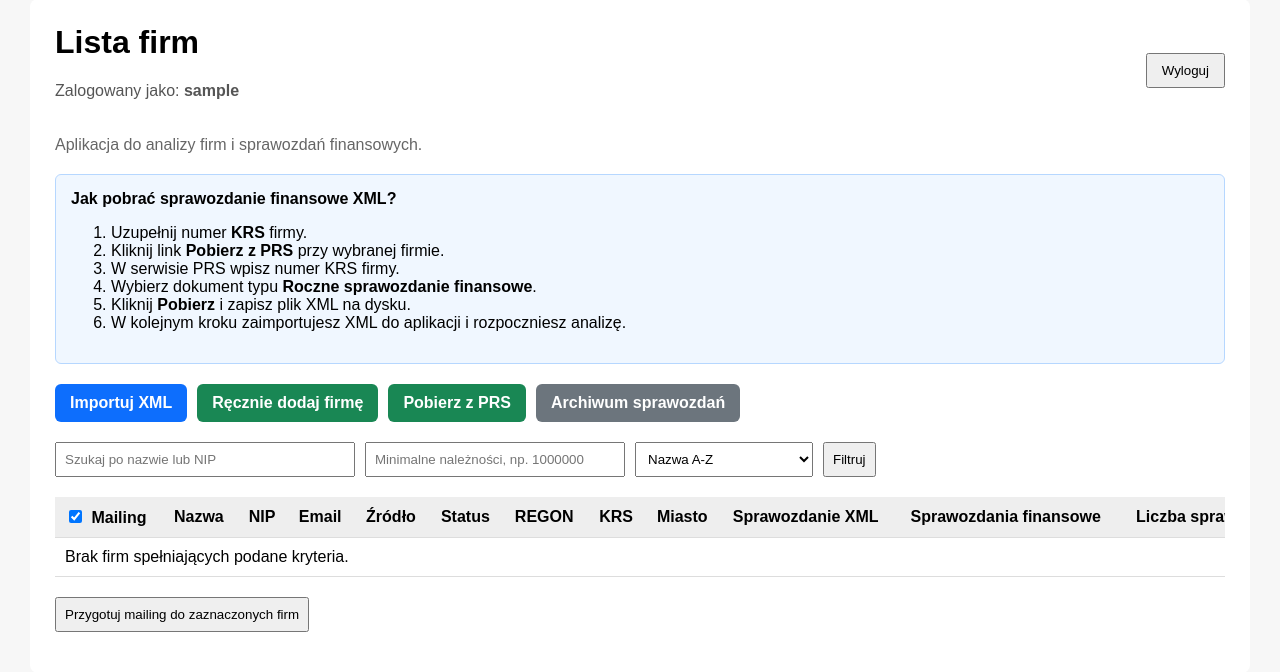
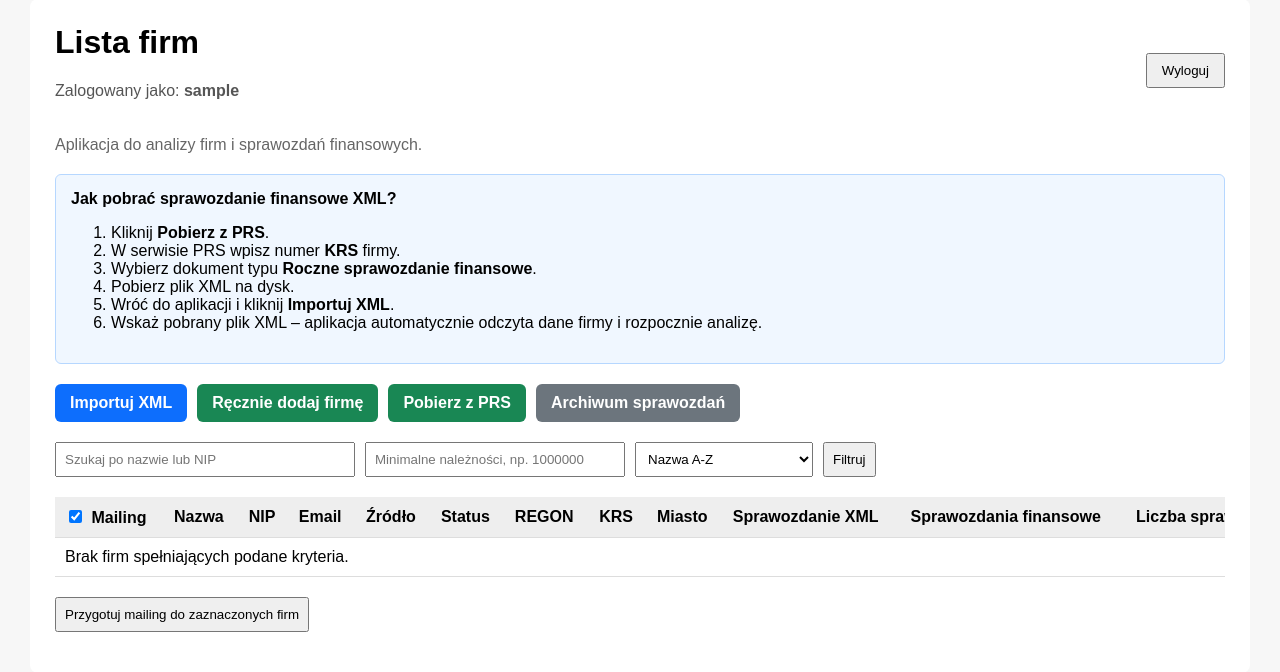
Before and after one commit to Stazus/projekt_django, a Django app: page / in a window 1280 px wide. Shown: the part 31-703 px from the top of the page. Run offline with Django 5.2, Linux system fonts and the light colour scheme; the visitor is signed in with stand-in values (Sample User, id 1); data that the repository does not hold is empty; parts of the project's set-up code (start-up, migrations or seed data) failed here and were passed over.

Commit message:
Uproszczono instrukcję importu sprawozdań z PRS

```diff
--- a/firmy_django/templates/firmy_django/index.html
+++ b/firmy_django/templates/firmy_django/index.html
@@ -271,13 +271,13 @@
     <strong>Jak pobrać sprawozdanie finansowe XML?</strong>
 
     <ol>
-        <li>Uzupełnij numer <strong>KRS</strong> firmy.</li>
-        <li>Kliknij link <strong>Pobierz z PRS</strong> przy wybranej firmie.</li>
-        <li>W serwisie PRS wpisz numer KRS firmy.</li>
-        <li>Wybierz dokument typu <strong>Roczne sprawozdanie finansowe</strong>.</li>
-        <li>Kliknij <strong>Pobierz</strong> i zapisz plik XML na dysku.</li>
-        <li>W kolejnym kroku zaimportujesz XML do aplikacji i rozpoczniesz analizę.</li>
-    </ol>
+                <li>Kliknij <strong>Pobierz z PRS</strong>.</li>
+                <li>W serwisie PRS wpisz numer <strong>KRS</strong> firmy.</li>
+                <li>Wybierz dokument typu <strong>Roczne sprawozdanie finansowe</strong>.</li>
+                <li>Pobierz plik XML na dysk.</li>
+                <li>Wróć do aplikacji i kliknij <strong>Importuj XML</strong>.</li>
+                <li>Wskaż pobrany plik XML – aplikacja automatycznie odczyta dane firmy i rozpocznie analizę.</li>
+            </ol>
 </div>
 
 
```
